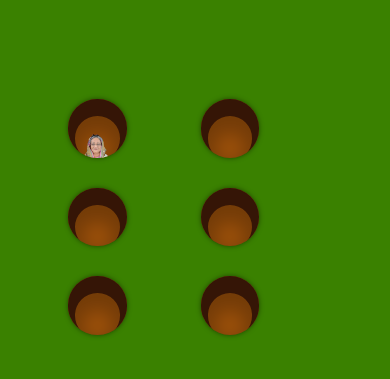
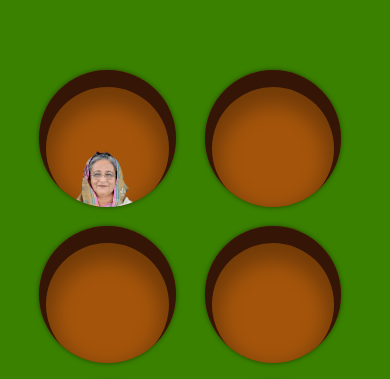
Before and after one commit to Dihad/awmileage-maro, a plain HTML site: page index.html in a window 390 px wide. Shown: the part 196-575 px from the top of the page. Drawn offline with Linux system fonts and the light colour scheme.

Commit message:
style.css

```diff
--- a/style.css
+++ b/style.css
@@ -111,14 +111,14 @@
 /* Media Queries for Mobile Devices */
 @media (max-width: 600px) {
   .board {
-    height: 65vw; /* Adjust height for smaller screens */
-    width: 65vw; /* Adjust width for smaller screens */
-    gap: 3vw; /* Adjust gap for smaller screens */
+    height: 80vw; /* Adjust height for smaller screens */
+    width: 80vw; /* Adjust width for smaller screens */
+    gap: 5vw; /* Adjust gap for smaller screens */
   }
 
   .hole {
-    height: 15vw; /* Adjust hole size */
-    width: 15vw; /* Adjust hole size */
+    height: 35vw; /* Adjust hole size */
+    width: 35vw; /* Adjust hole size */
   }
 
   .finalScore {
```
